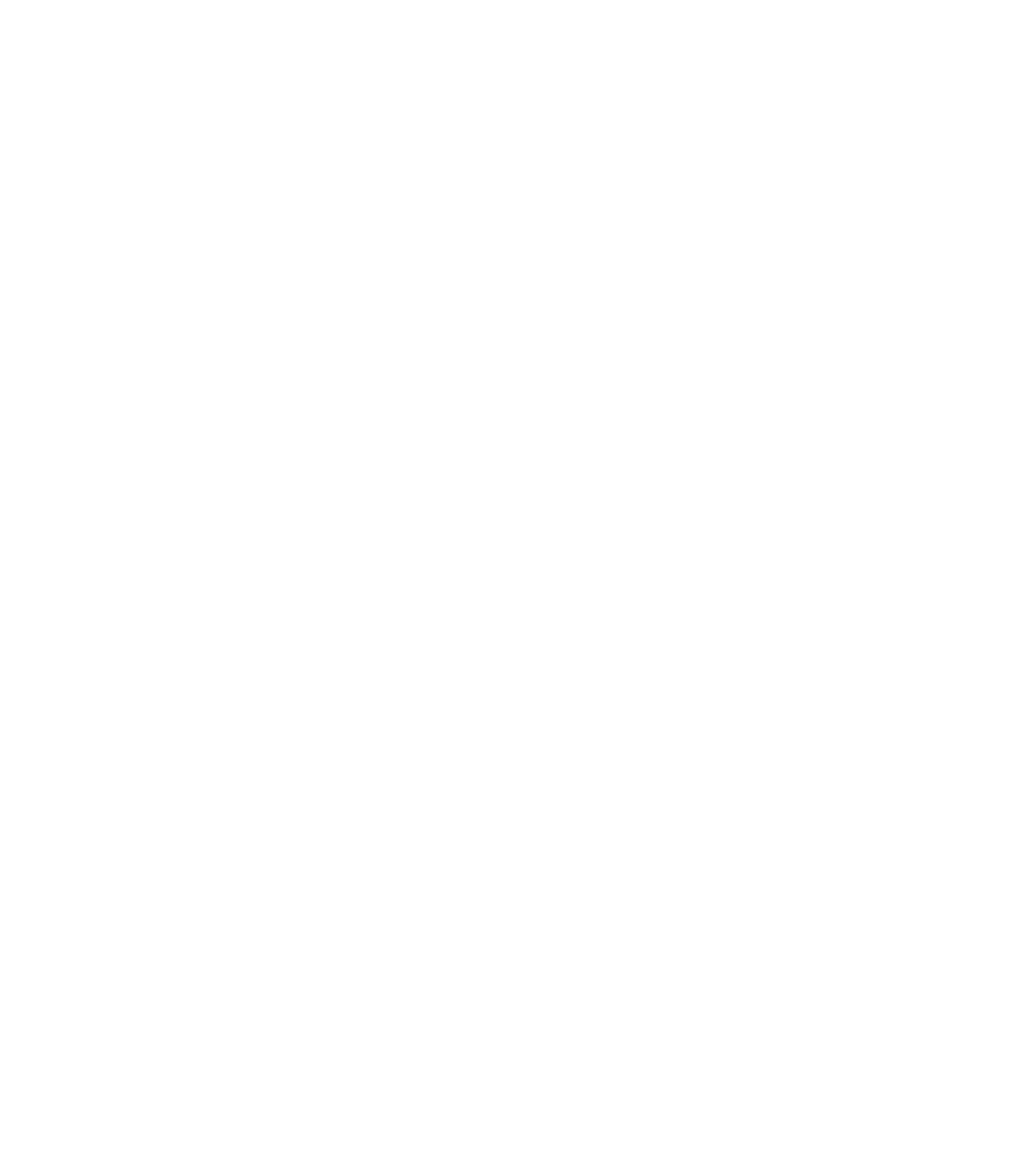
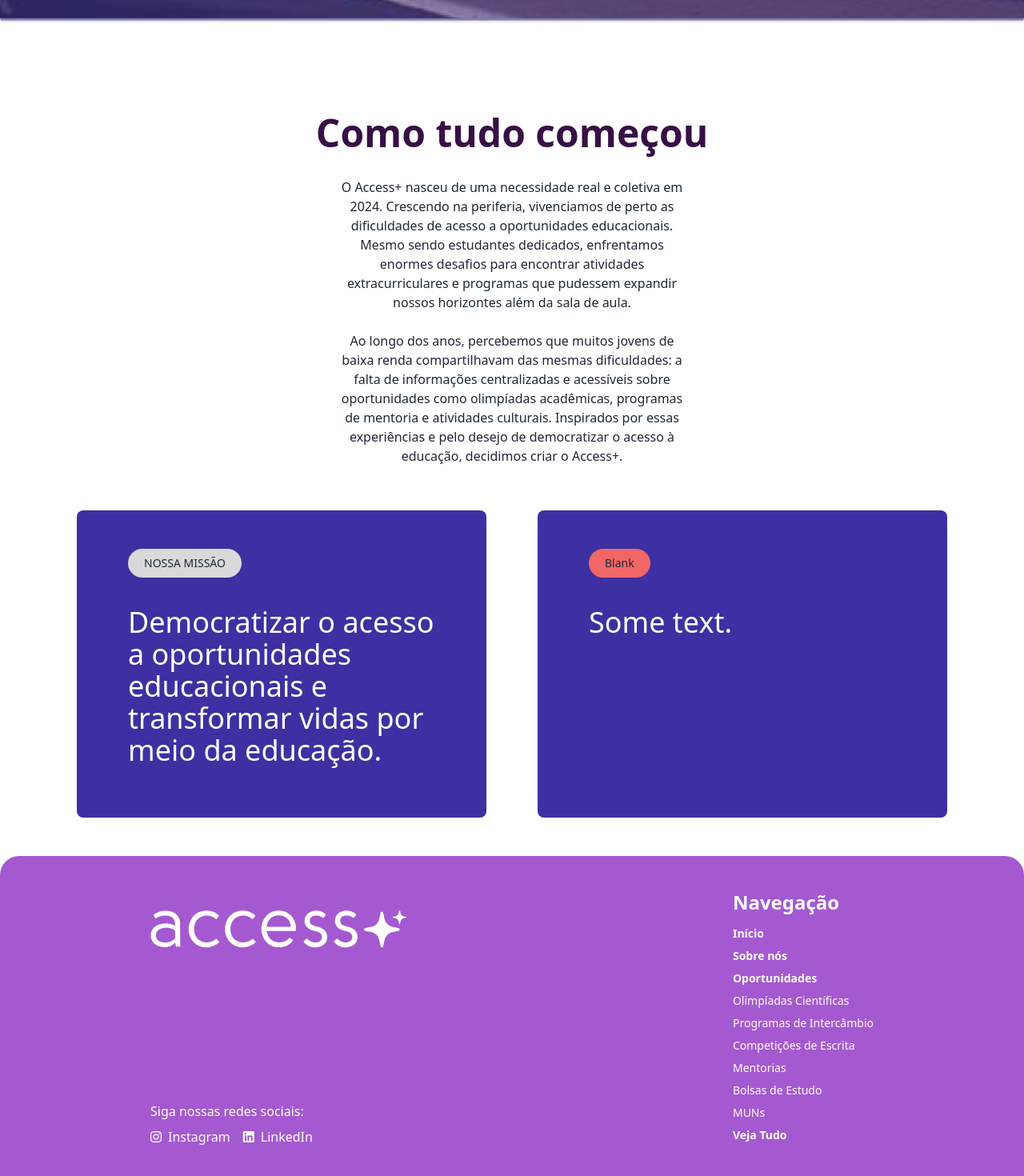
Before and after one commit to accessplus2024/AccessPlus, a Nuxt app: page /sobre in a window 1280 px wide. Before the commit this address had no page. Shown: the part 474-1944 px from the top of the page at 80% size. Before the commit the page ends 800 px from the top, so only its background shows below. Built offline with nearby package versions, Linux system fonts and the light colour scheme.

Commit message:
add: Page sobre (50%)

```diff
--- /dev/null
+++ b/pages/sobre.vue
@@ -0,0 +1,148 @@
+<!-- Config da pag -->
+<script setup>
+    useHead({
+        title: "Sobre - Access+",
+        meta: [
+            { charset: "UTF-8" },
+            { name: "viewport", content: "width=device-width, initial-scale=1.0" },
+            { hid: "description", name: "description", content: "" },
+        ],
+        link: [
+            {
+            rel: "stylesheet",
+            href: "https://cdnjs.cloudflare.com/ajax/libs/font-awesome/5.15.3/css/all.min.css",
+            },
+        ],
+        htmlAttrs: {
+            lang: "pt-br",
+        },
+    });
+</script>
+
+<template>
+    <body class="bg-white text-white">
+        <!-- header -->
+        <header
+            class="relative bg-gradient-to-r from-purple-600 to-pink-600 py-16 rounded-b-lg bg-cover bg-center"
+            style="background-image: url('/images/sobre.png')"
+        >
+            <div class="container mx-auto px-6 flex flex-col items-center">
+                <!-- Navbar -->
+                <Navbar />
+
+                <!-- Header content -->
+                <div class="text-center w-full max-w-4xl my-24">
+                    <h1 class="text-8xl font-bold mb-4 leading-none">
+                        Sobre nós
+                    </h1>
+                </div>
+            </div>
+        </header>
+
+        <!-- texto inicial -->
+        <!-- Todo: colocar fotos das meninas-->
+        <div class="container mx-auto flex flex-col text-center mt-28 mb-14 items-center justify-center px-4">
+            <h1 class="text-5xl font-semibold mb-8" style="color: #380F45;">Como tudo começou</h1>
+            <div class="max-w-md text-base font-normal">
+                <p class="text-gray-800">
+                    O Access+ nasceu de uma necessidade real e coletiva em 2024. Crescendo na periferia, vivenciamos de perto as dificuldades de acesso a oportunidades educacionais. Mesmo sendo estudantes dedicados, enfrentamos enormes desafios para encontrar atividades extracurriculares e programas que pudessem expandir nossos horizontes além da sala de aula.
+                </p>
+                <br>
+                <p class="text-gray-800">
+                    Ao longo dos anos, percebemos que muitos jovens de baixa renda compartilhavam das mesmas dificuldades: a falta de informações centralizadas e acessíveis sobre oportunidades como olimpíadas acadêmicas, programas de mentoria e atividades culturais. Inspirados por essas experiências e pelo desejo de democratizar o acesso à educação, decidimos criar o Access+.
+                </p>
+            </div>
+        </div>
+
+        <!-- Cards de objetivos -->
+        <div class="container mx-auto flex flex-row gap-16 items-center justify-center">
+            <!-- Card individual-->
+            <div
+                class="text-white py-12 px-16 rounded-lg h-96 flex flex-col justify-start items-start"
+                style="background-color: #3D30A2; width: 32rem;"
+            >
+                <!-- Tag objetivo-->
+                <span
+                    class="text-gray-800 text-center text-sm px-5 py-2 rounded-full mb-9"
+                    style="background-color: #D9D9D9;"
+                    >NOSSA MISSÃO</span
+                >
+
+                <h1 class="text-left text-4xl">Democratizar o acesso a oportunidades educacionais e transformar vidas por meio da educação.</h1>
+            </div>
+
+            <!-- Card individual-->
+            <div
+                class="text-white py-12 px-16 rounded-lg h-96 flex flex-col justify-start items-start"
+                style="background-color: #3D30A2; width: 32rem;"
+            >
+                <!-- Tag objetivo-->
+                <span
+                    class="text-gray-800 text-center text-sm px-5 py-2 rounded-full mb-9"
+                    style="background-color: #F16767;"
+                    >Blank</span
+                >
+
+                <h1 class="text-left text-4xl">Some text.</h1>
+            </div>
+        </div>
+
+        <!-- Footer -->
+
+        <footer class="bg-[#A459D1] py-10 mt-12 rounded-t-3xl">
+            <div class="max-w-5xl mx-auto px-[60px] flex justify-between items-start">
+                <div class="flex flex-col items-start">
+                    <div class="flex flex-1 w-full h-full">
+                        <img src="/images/logo-light-footer.svg" class="mt-7" />
+                    </div>
+                    <div class="text-white mt-48">
+                        <p>Siga nossas redes sociais:</p>
+                        <div class="flex space-x-4 mt-2">
+                            <a href="#" class="text-white flex items-center">
+                                <i class="fab fa-instagram mr-2"></i> Instagram
+                            </a>
+                            <a href="#" class="text-white flex items-center">
+                                <i class="fab fa-linkedin mr-2"></i> LinkedIn
+                            </a>
+                        </div>
+                    </div>
+                </div>
+                <div class="text-white text-left">
+                    <h2 class="text-[24px] font-semibold mb-2">Navegação</h2>
+                    <ul class="flex flex-col space-y-1">
+                        <li v-for="link in ['Início', 'Sobre nós', 'Oportunidades']">
+                            <a
+                                href="#"
+                                class="text-white text-[14px] hover:text-yellow-500 font-bold"
+                                >{{ link }}
+                            </a>
+                        </li>
+                        <li
+                            v-for="category in [
+                                'Olimpíadas Científicas',
+                                'Programas de Intercâmbio',
+                                'Competições de Escrita',
+                                'Mentorias',
+                                'Bolsas de Estudo',
+                                'MUNs',
+                            ]"
+                        >
+                            <a
+                                href="#"
+                                class="text-white text-[14px] hover:text-yellow-500"
+                                >{{ category }}
+                            </a>
+                        </li>
+                        <li>
+                            <a
+                                href="#"
+                                class="text-white text-[14px] hover:text-yellow-500 font-bold"
+                                >Veja Tudo
+                            </a>
+                        </li>
+                    </ul>
+                </div>
+            </div>
+        </footer>
+    </body>
+</template>
```
Also changed, not shown: public/images/sobre.png (added).
